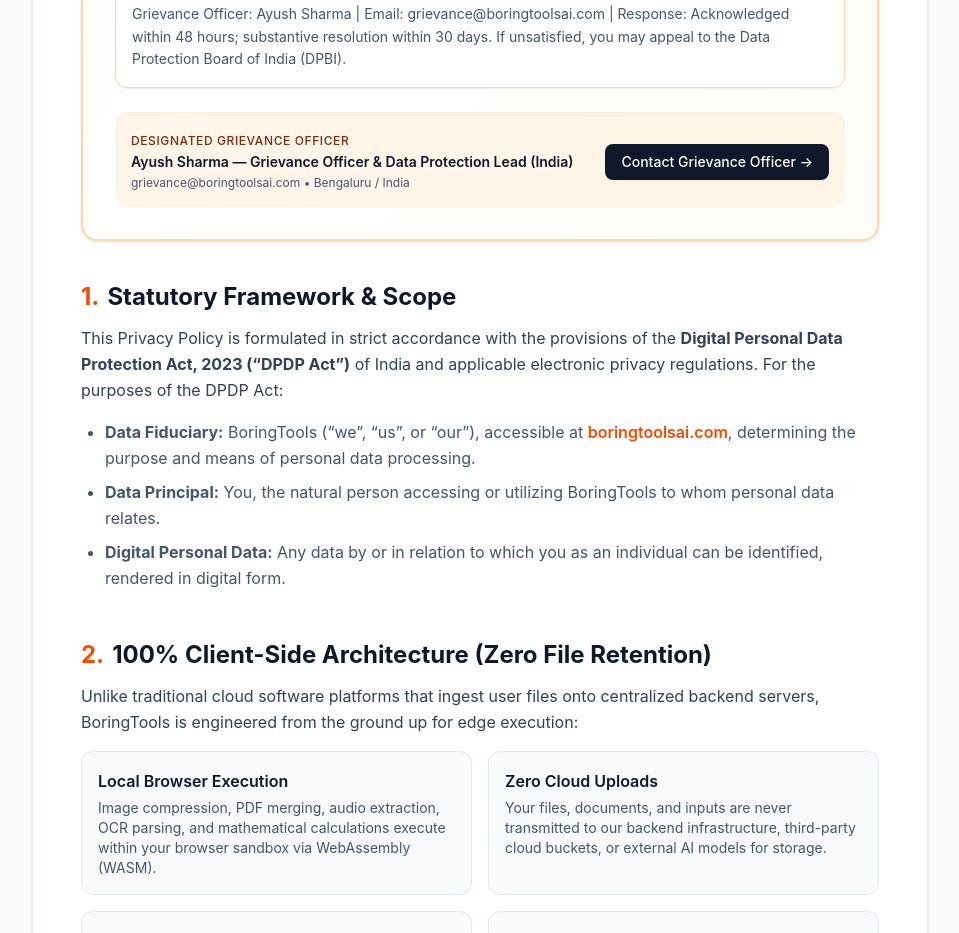
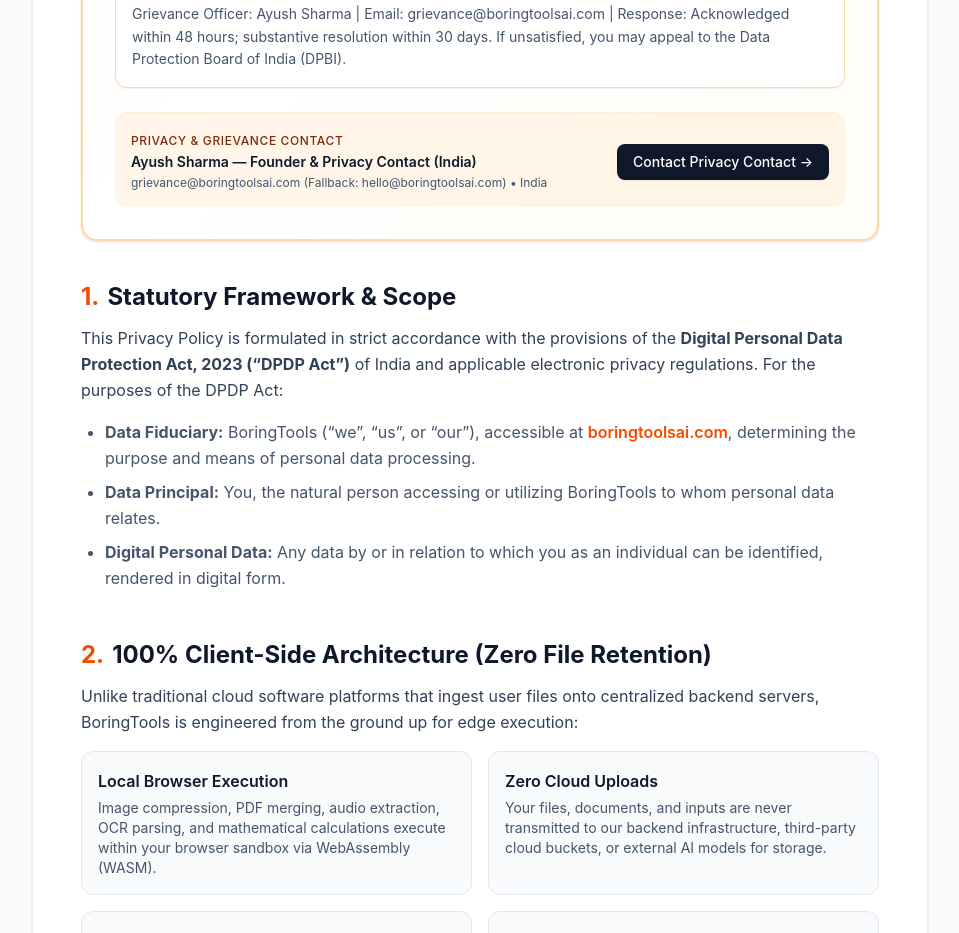
Before and after one commit to ius-sharma/boring-tools, a Next.js app: page /privacy-policy in a window 1280 px wide. Shown: the part 1320-2253 px from the top of the page, without its empty margins (160-1119 px from the left). Built offline with nearby package versions, Linux system fonts and the light colour scheme; no server answers.

Commit message:
legal(privacy): update multilingual notices with authentic founder contact and remove Bengaluru reference

```diff
--- a/app/privacy-policy/MultilingualNotice.jsx
+++ b/app/privacy-policy/MultilingualNotice.jsx
@@ -37,9 +37,9 @@ const NOTICES = {
           "Grievance Officer: Ayush Sharma | Email: grievance@boringtoolsai.com | Response: Acknowledged within 48 hours; substantive resolution within 30 days. If unsatisfied, you may appeal to the Data Protection Board of India (DPBI).",
       },
     ],
-    officerLabel: "Designated Grievance Officer",
-    officerDetails: "Ayush Sharma — Grievance Officer & Data Protection Lead (India)",
-    contactButton: "Contact Grievance Officer",
+    officerLabel: "Privacy & Grievance Contact",
+    officerDetails: "Ayush Sharma — Founder & Privacy Contact (India)",
+    contactButton: "Contact Privacy Contact",
   },
   hi: {
     langName: "हिन्दी",
@@ -75,9 +75,9 @@ const NOTICES = {
           "शिकायत अधिकारी: आयुष शर्मा | ईमेल: grievance@boringtoolsai.com | समय-सीमा: 48 घंटे में पावती और 30 दिनों में पूर्ण समाधान। समाधान न होने पर भारतीय डेटा संरक्षण बोर्ड (DPBI) में अपील की जा सकती है।",
       },
     ],
-    officerLabel: "नामित शिकायत निवारण अधिकारी",
-    officerDetails: "आयुष शर्मा — शिकायत अधिकारी एवं डेटा प्रोटेक्शन लीड (भारत)",
-    contactButton: "शिकायत अधिकारी से संपर्क करें",
+    officerLabel: "गोपनीयता एवं शिकायत संपर्क",
+    officerDetails: "आयुष शर्मा — संस्थापक एवं गोपनीयता संपर्क (भारत)",
+    contactButton: "संपर्क करें",
   },
   bn: {
     langName: "বাংলা",
@@ -311,7 +311,7 @@ export default function MultilingualNotice() {
             {notice.officerDetails}
           </span>
           <span className="block text-xs text-slate-600 mt-0.5">
-            grievance@boringtoolsai.com • Bengaluru / India
+            grievance@boringtoolsai.com (Fallback: hello@boringtoolsai.com) • India
           </span>
         </div>
         <a
```
